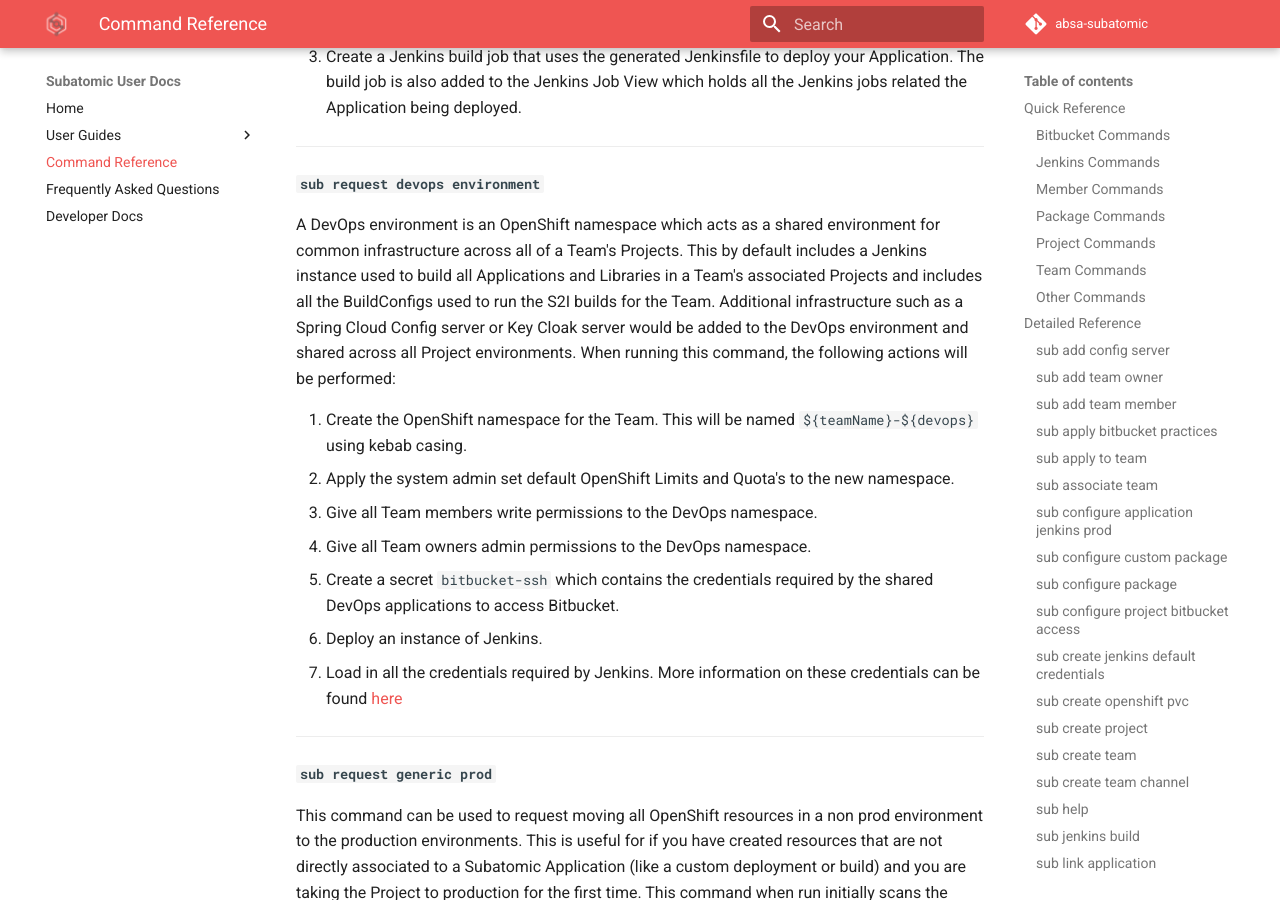
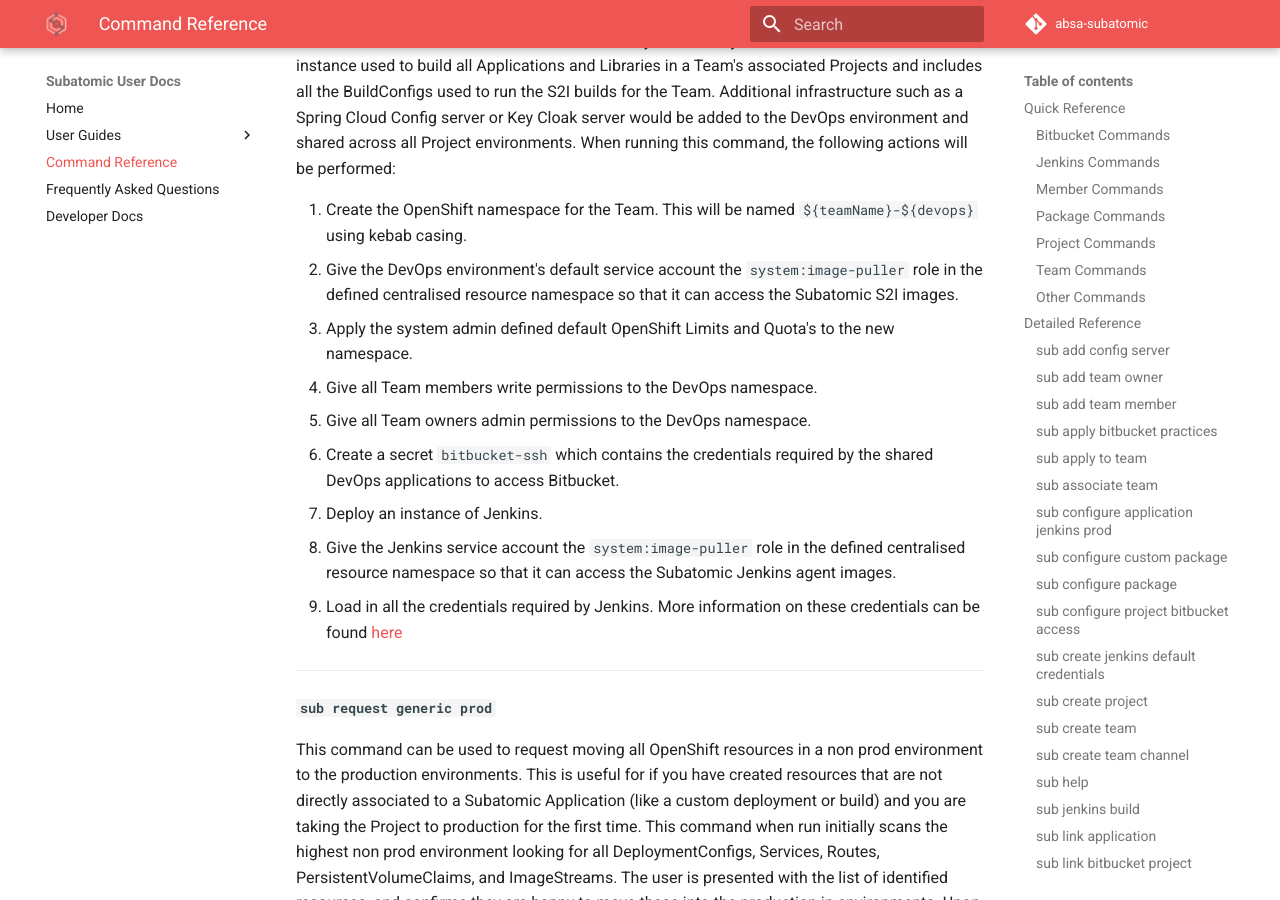
Before and after one commit to absa-subatomic-legacy/subatomic-documentation, an MkDocs documentation site: the page built from docs/quantum-mechanic/command-reference.md, in a window 1280 px wide and 900 px high, scrolled down 13116 px. Built offline with MkDocs 1.6.1 and Material for MkDocs 9.7.7, drawn with Linux system fonts in a browser that asks for light colours; comment, search, counter and statistics services are not loaded; some of the changed text lies outside the part shown.

Commit message:
Removing the pvc command docs

```diff
--- a/docs/quantum-mechanic/command-reference.md
+++ b/docs/quantum-mechanic/command-reference.md
@@ -43,12 +43,11 @@
 2. [`sub configure project bitbucket access`](#sub-configure–project-bitbucket–access) - Reconfigure user and system access to Bitbucket for an existing project
 3. [`sub apply bitbucket practices`](#sub-apply-bitbucket-practices) - Apply recommended practices to Bitbucket project
 4. [`sub request generic prod`](#sub-request-generic-prod) - Move OpenShift resources to prod
-5. [`sub create openshift pvc`](#sub-create-openshift-pvc) - Create a new OpenShift Persistent Volume Claim
-6. [`sub create project`](#sub-create-project) - Create a new project. You will need to input two values `project name` and `project description`.
-7. [`sub request project prod`](#sub-request-project-prod) - Create the OpenShift production environments for a project and a particular pipeline.
-8. [`sub link application`](#sub-link-application) - Link an existing application
-9. [`sub link library`](#sub-link-library) - Link an existing library
-10. [`sub link bitbucket project`](#sub-link-bitbucket-project) - You will need to input your `bitbucket project key` and Subatomic will find the existing project within Bitbucket.
+5. [`sub create project`](#sub-create-project) - Create a new project. You will need to input two values `project name` and `project description`.
+6. [`sub request project prod`](#sub-request-project-prod) - Create the OpenShift production environments for a project and a particular pipeline.
+7. [`sub link application`](#sub-link-application) - Link an existing application
+8. [`sub link library`](#sub-link-library) - Link an existing library
+9. [`sub link bitbucket project`](#sub-link-bitbucket-project) - You will need to input your `bitbucket project key` and Subatomic will find the existing project within Bitbucket.
 11. [`sub list projects`](#sub-list-projects) - List projects belonging to a team
 12. [`sub request project environments`](#sub-request-project-environments) - Create new OpenShift environments for a project
 13. [`sub project request jenkins job`](#sub-project-request-jenkins-job) - Creates a Jenkins build folder for a given project
@@ -72,9 +71,8 @@
 ###  **Other Commands**
 All other general/miscellaneous commands
 
-1. [`sub create openshift pvc`](#sub-create-openshift-pvc) - Create a new OpenShift Persistent Volume Claim
-2. [`sub team migrate cloud`](#sub-team-migrate-cloud) - Move all OpenShift resources belonging to a team to a different cloud
-3. [`sub help`](#sub-help) - Displays a help menu as a Slack browsable form of the Quick Reference section of this page.
+1. [`sub team migrate cloud`](#sub-team-migrate-cloud) - Move all OpenShift resources belonging to a team to a different cloud
+2. [`sub help`](#sub-help) - Displays a help menu as a Slack browsable form of the Quick Reference section of this page.
 
 ## Detailed Reference
 This section is dedicated to explaining in detail what each command does. The subatomic environment is designed to speed up developer workflow, but it should never prevent users from using the underlying stack directly if needed or desired.
@@ -202,10 +200,6 @@
 6. Production Access Tokens - This is the service account tokens used to access production environments. These are only created if a project associated to the team has been promoted to prod.
 
 ---
-#### `sub create openshift pvc`
-This command can be used to either add a PersistentVolumeClaim to a particular environment, or to every environment in a Project pipeline based on user selection.
-
----
 #### `sub create project`
 This command can be used to create a new Subatomic Project associated to a particular Team. This just creates the metadata representation of the project within the Subatomic database. After creating a Project, you will need to associate it to a Bitbucket Project which you should be prompted for. More information about associating a Subatomic Project to a Bitbucket project can be found [here](#sub-link-bitbucket-project). Once the Project has been fully defined, this captured metadata can then be used as the input into 'templates' that create things such as [new OpenShift environments](#sub-request-project-environments), or [Jenkins build jobs](#sub-project-request-jenkins-job).
 
@@ -302,12 +296,14 @@
 A DevOps environment is an OpenShift namespace which acts as a shared environment for common infrastructure across all of a Team's Projects. This by default includes a Jenkins instance used to build all Applications and Libraries in a Team's associated Projects and includes all the BuildConfigs used to run the S2I builds for the Team. Additional infrastructure such as a Spring Cloud Config server or Key Cloak server would be added to the DevOps environment and shared across all Project environments. When running this command, the following actions will be performed:
 
 1. Create the OpenShift namespace for the Team. This will be named `${teamName}-${devops}` using kebab casing.
-2. Apply the system admin set default OpenShift Limits and Quota's to the new namespace.
-3. Give all Team members write permissions to the DevOps namespace.
-4. Give all Team owners admin permissions to the DevOps namespace.
-5. Create a secret `bitbucket-ssh` which contains the credentials required by the shared DevOps applications to access Bitbucket.
-6. Deploy an instance of Jenkins.
-7. Load in all the credentials required by Jenkins. More information on these credentials can be found [here](#sub-create-jenkins-default-credentials)
+2. Give the DevOps environment's default service account the `system:image-puller` role in the defined centralised resource namespace so that it can access the Subatomic S2I images.
+3. Apply the system admin defined default OpenShift Limits and Quota's to the new namespace.
+4. Give all Team members write permissions to the DevOps namespace.
+5. Give all Team owners admin permissions to the DevOps namespace.
+6. Create a secret `bitbucket-ssh` which contains the credentials required by the shared DevOps applications to access Bitbucket.
+7. Deploy an instance of Jenkins.
+8. Give the Jenkins service account the `system:image-puller` role in the defined centralised resource namespace so that it can access the Subatomic Jenkins agent images.
+9. Load in all the credentials required by Jenkins. More information on these credentials can be found [here](#sub-create-jenkins-default-credentials)
 
 ---
 #### `sub request generic prod`
```
